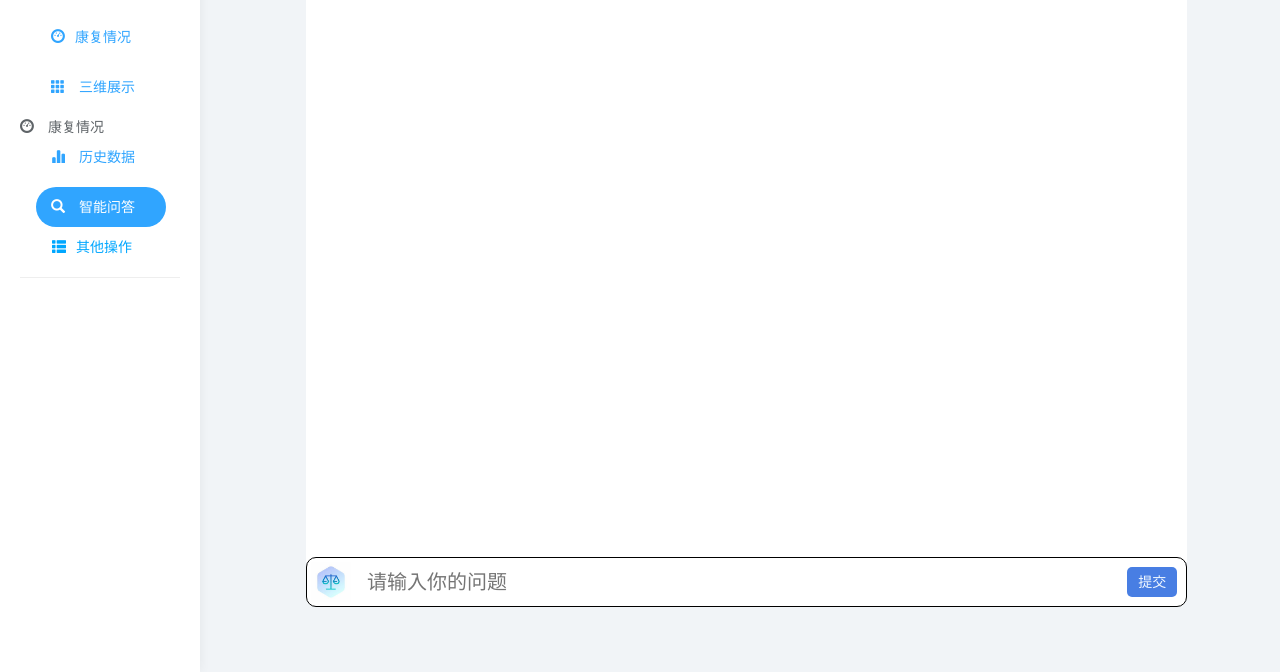
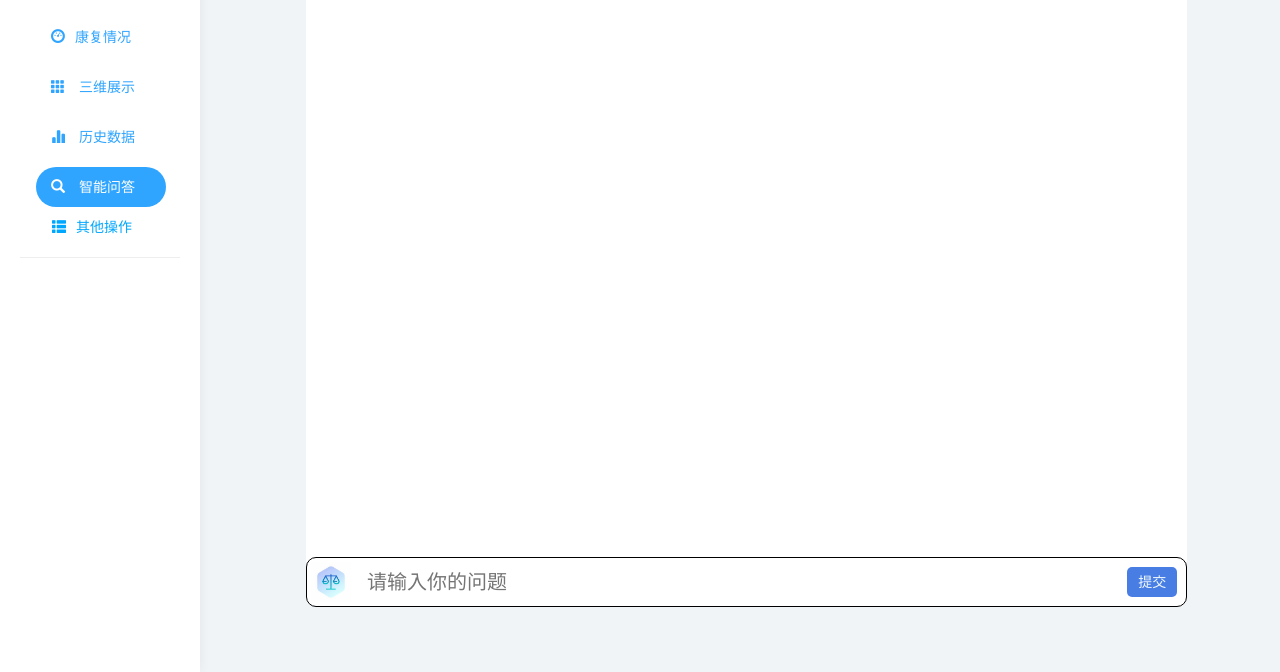
Before and after one commit to marmot10/marmot10.github.io, a plain HTML site: page index.html in a window 1280 px wide. Shown: the part 128-800 px from the top of the page. Drawn offline with nearby package versions, Linux system fonts and the light colour scheme; some packages are replaced by stand-ins of ours; a script that the page names is missing.

Commit message:
Update index.html

```diff
--- a/index.html
+++ b/index.html
@@ -54,7 +54,6 @@
         <ul class="nav menu">
             <li><a href="index.html"><span class="glyphicon glyphicon-dashboard"></span>康复情况</a></li>
             <li><a href="index copy.html"><span class="glyphicon glyphicon-th"></span> 三维展示</a></li>
-            <span class="glyphicon glyphicon-dashboard"></span> 康复情况
             <li><a href="charts.html"><span class="glyphicon glyphicon-stats"></span> 历史数据</a></li>
             <li class="active"><a href="talk.html"><span class="glyphicon glyphicon-search"></span> 智能问答</a></li>
             <li id="doOut"><span class="glyphicon glyphicon-th-list"></span>其他操作</li>
```
